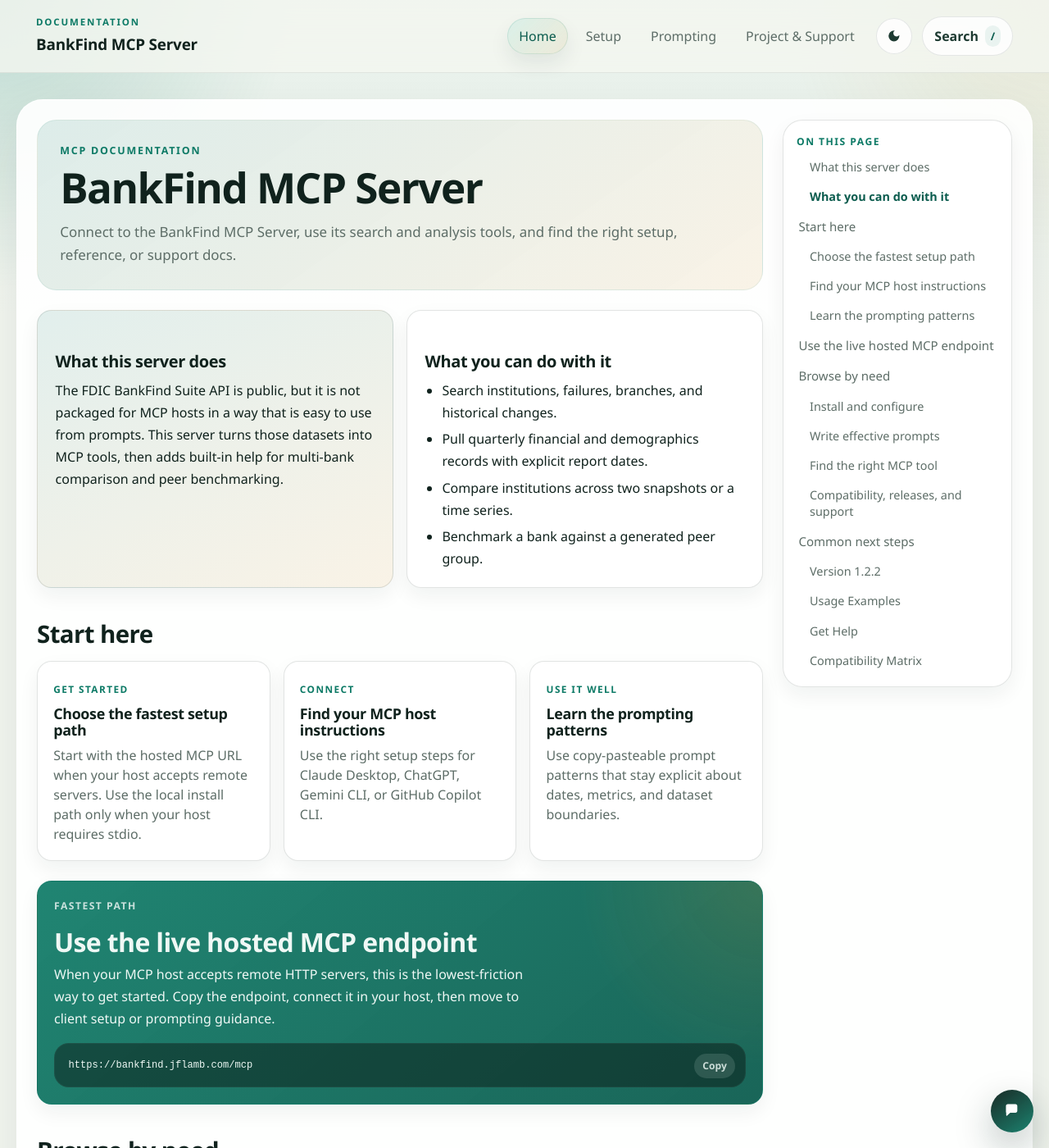
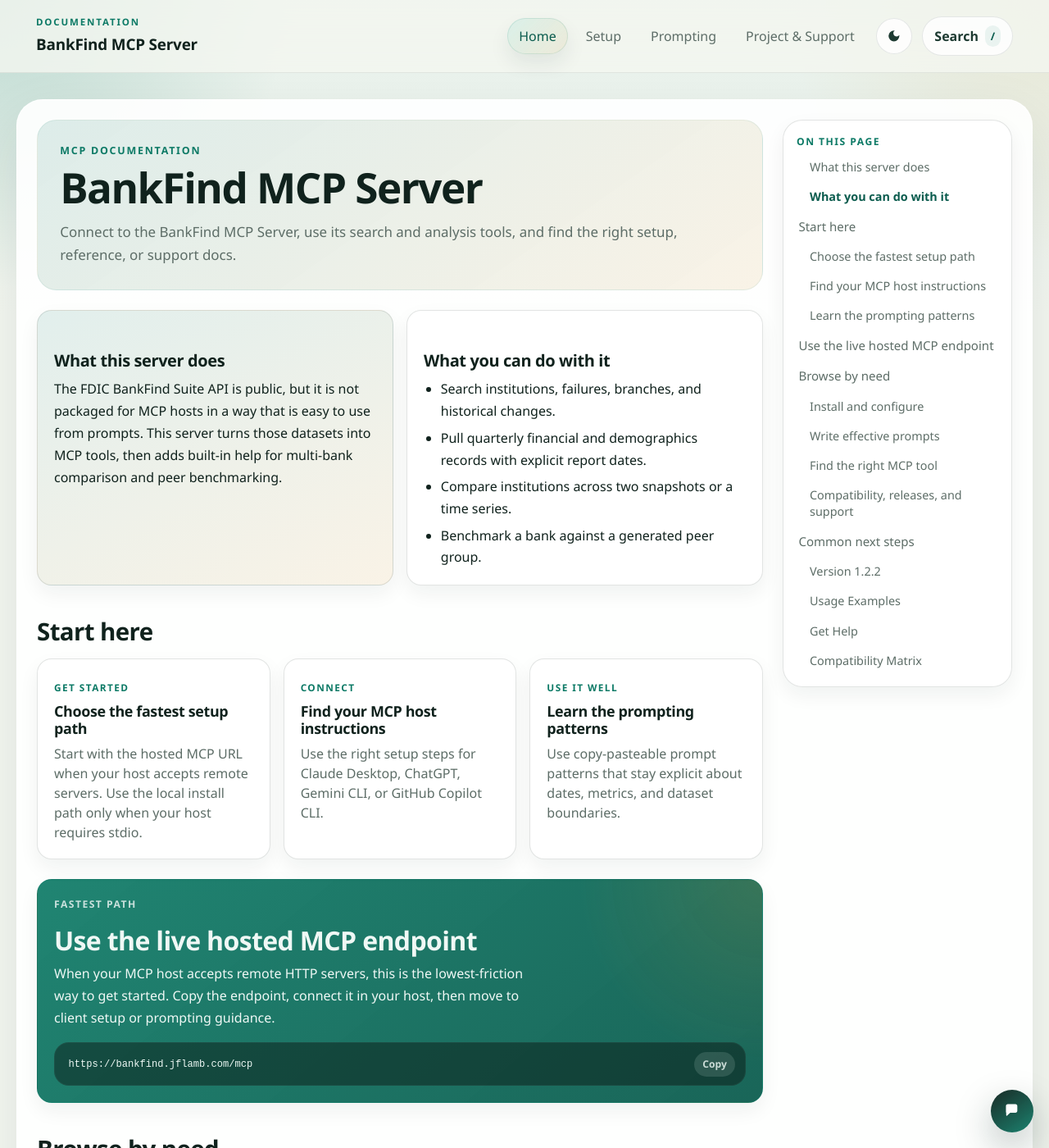
Before and after one commit to jflamb/fdic-mcp-server, a Jekyll site: the page built from docs/index.md, in a window 1280 px wide and 1400 px high. Shown: the whole window at 82% size. Built offline with Jekyll 4.4.1, drawn with Linux system fonts in a browser that asks for light colours.

Commit message:
style: normalize card padding to 1.25rem
hero-panel was 1.35rem, card was 1.2rem, doc-callout was 1.25rem.
Standardize all three to 1.25rem for consistent internal spacing.

Co-Authored-By: Claude Opus 4.6 (1M context) <noreply@anthropic.com>

```diff
--- a/docs/assets/css/docs.css
+++ b/docs/assets/css/docs.css
@@ -1075,7 +1075,7 @@ img {
 }
 
 .hero-panel {
-  padding: 1.35rem;
+  padding: 1.25rem;
 }
 
 .hero-panel--accent {
@@ -1096,7 +1096,7 @@ img {
 
 .card {
   display: block;
-  padding: 1.2rem;
+  padding: 1.25rem;
   color: inherit;
   text-decoration: none;
   transition: transform var(--duration-fast) ease, border-color var(--duration-fast) ease, box-shadow var(--duration-fast) ease;
```
